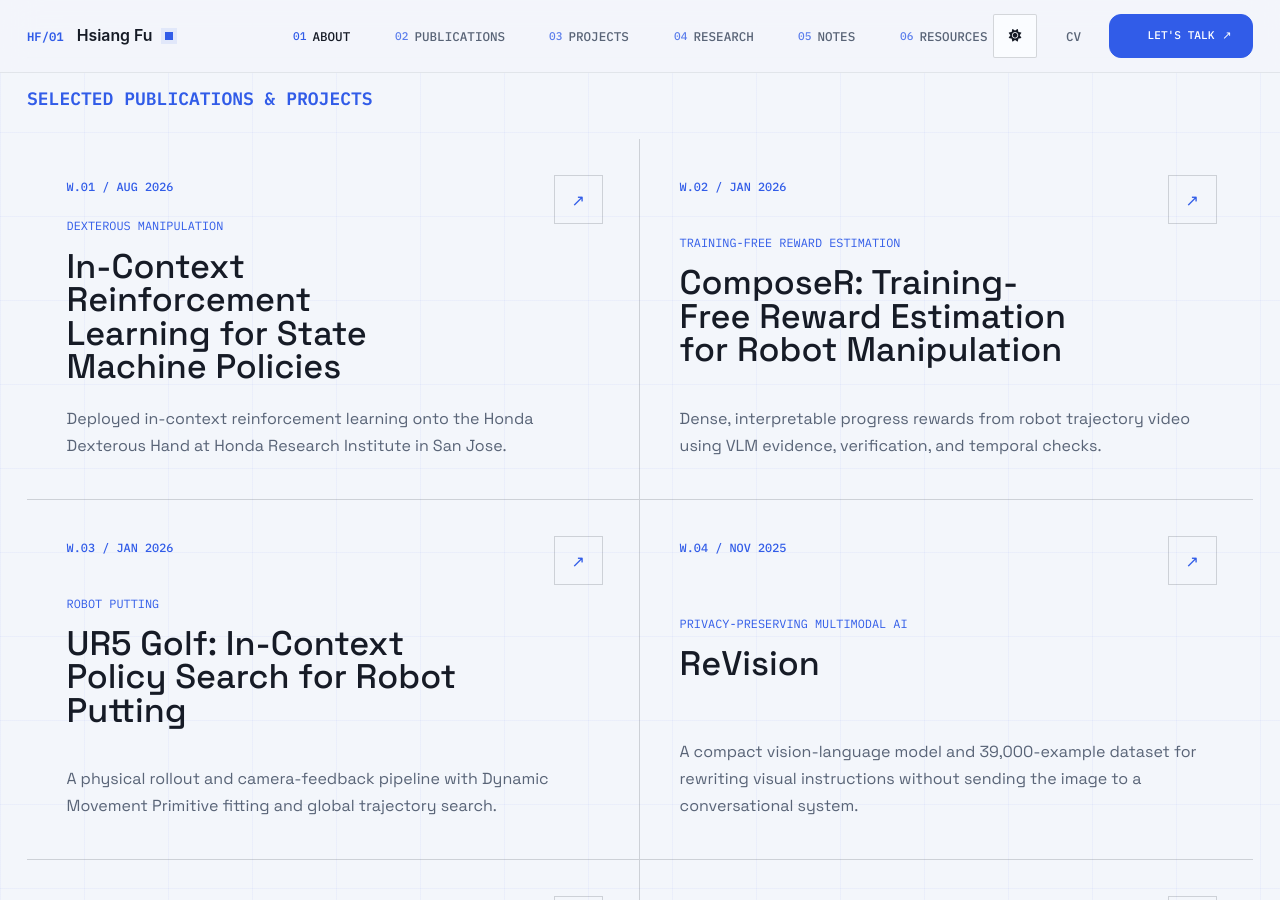
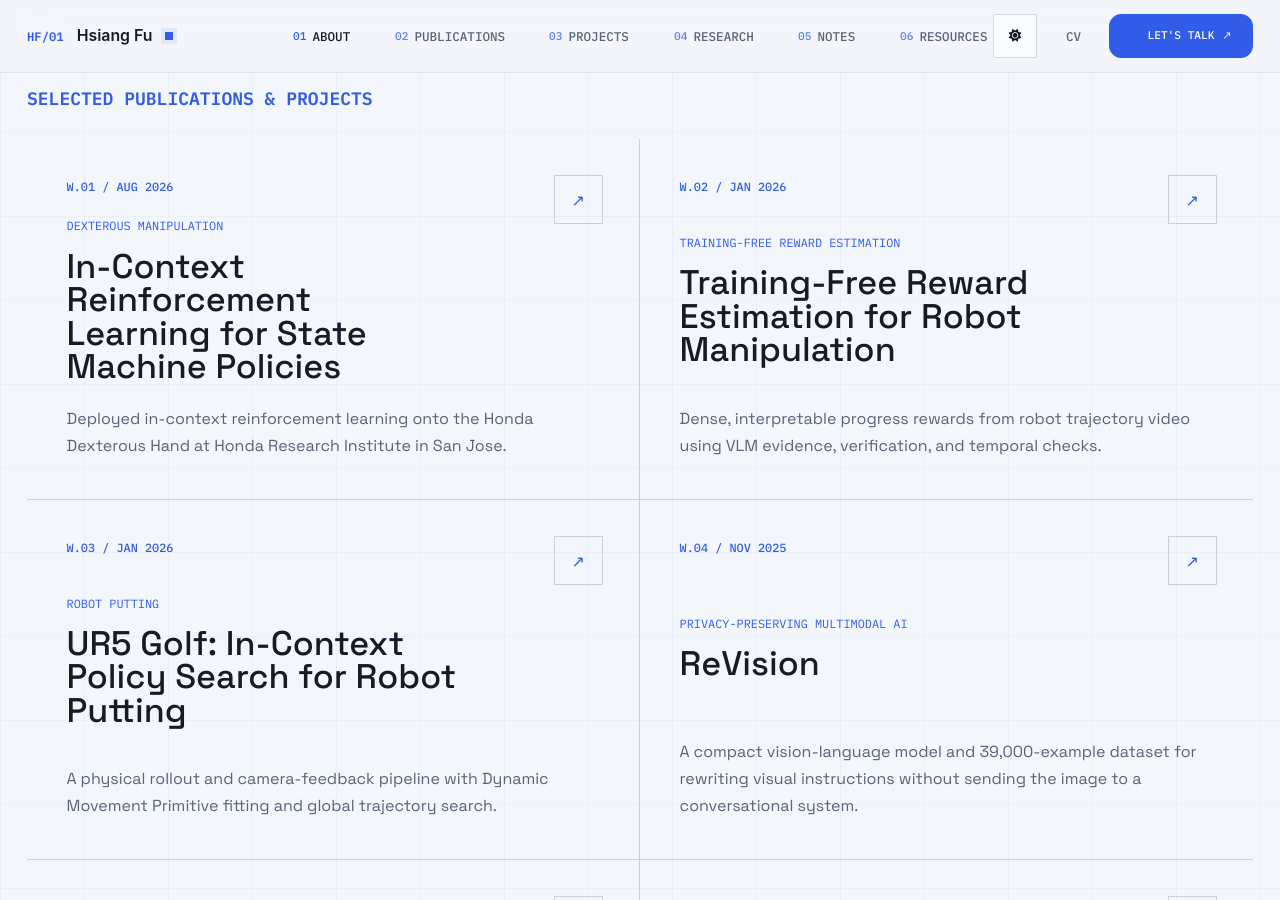
Before and after one commit to hsiang-fu/hsiang-fu.github.io, a Jekyll site: the page built from _pages/about.md, in a window 1280 px wide and 900 px high, scrolled down 2640 px. Built offline with Jekyll 4.4.1, drawn with Linux system fonts in a browser that asks for light colours; a script that is not in the unit is left out; some of the changed text lies outside the part shown.

```diff
--- a/_pages/about.md
+++ b/_pages/about.md
@@ -131,7 +131,7 @@ redirect_from:
         </a>
         <a class="field-work__feature" href="/portfolio/composer-training-free-reward-estimation/">
           <span class="field-work__index">W.02 / Jan 2026</span>
-          <div><p>Training-free reward estimation</p><h3>ComposeR: Training-Free Reward Estimation for Robot Manipulation</h3></div>
+          <div><p>Training-free reward estimation</p><h3>Training-Free Reward Estimation for Robot Manipulation</h3></div>
           <p>Dense, interpretable progress rewards from robot trajectory video using VLM evidence, verification, and temporal checks.</p>
           <span class="field-work__arrow" aria-hidden="true">&nearr;</span>
         </a>
@@ -174,7 +174,7 @@ redirect_from:
     </header>
     <div class="field-log__entries">
       <article><time>2026 / Now</time><span>01</span><div><h3>PhD Second Year Ongoing!</h3><p>Continuing research in robot learning, reward models, and adaptive behavior at Arizona State University.</p></div></article>
-      <article><time>2026 / Active</time><span>02</span><div><h3>ComposeR reward estimation</h3><p>Using VLM evidence and temporal checks to estimate interpretable progress rewards from robot trajectories.</p></div></article>
+      <article><time>2026 / Active</time><span>02</span><div><h3>Training-free reward estimation</h3><p>Using VLM evidence and temporal checks to estimate interpretable progress rewards from robot trajectories.</p></div></article>
       <article><time>2025 / Published</time><span>03</span><div><h3>ReVision at IJCNLP-AACL</h3><p>Compact visual instruction rewriting for privacy-preserving multimodal interaction.</p></div></article>
     </div>
   </section>
@@ -185,7 +185,7 @@ redirect_from:
     </header>
     <div class="field-timeline__track">
       <article><time>Aug 2026 &ndash; Present</time><span></span><div><p>Honda Research Institute, San Jose</p><h3>In-Context Reinforcement Learning for State Machine Policies</h3><p>Deployed ICRL onto Honda Dexterous Hand @ Honda Research Institute in San Jose.</p></div></article>
-      <article><time>Jan 2026 &ndash; Present</time><span></span><div><p>ComposeR + UR5 Golf</p><h3>Reward estimation and policy search</h3><p>Built VLM progress rewards and a UR5 putting pipeline with DMP-based global search.</p></div></article>
+      <article><time>Jan 2026 &ndash; Present</time><span></span><div><p>Reward estimation + UR5 Golf</p><h3>Reward estimation and policy search</h3><p>Built VLM progress rewards and a UR5 putting pipeline with DMP-based global search.</p></div></article>
       <article><time>Aug 2025 &ndash; Present</time><span></span><div><p>Interactive Robotics Laboratory, ASU</p><h3>Ph.D. + Graduate Research Assistant</h3><p>Researching language- and vision-conditioned manipulation, rewards, and adaptive behavior.</p></div></article>
       <article><time>Jan 2023 &ndash; Feb 2025</time><span></span><div><p>IJCNLP-AACL 2025</p><h3>ReVision</h3><p>Co-developed a compact VLM and 39,000+ pairs for privacy-preserving instruction rewriting.</p></div></article>
       <article><time>Aug 2022 &ndash; Dec 2024</time><span></span><div><p>University of Texas at Austin</p><h3>B.S. in Informatics</h3><p>Completed Human-Centered Data Science with a 3.94 GPA.</p></div></article>
```
Also changed, not shown: _pages/cv.md (+1 -1 lines), _portfolio/composer-training-free-reward-estimation.md (+2 -2 lines).
